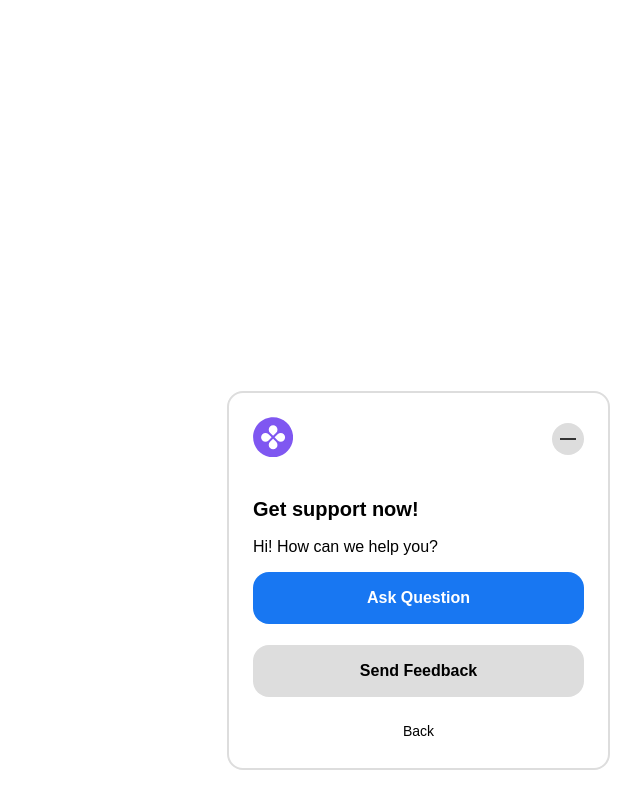
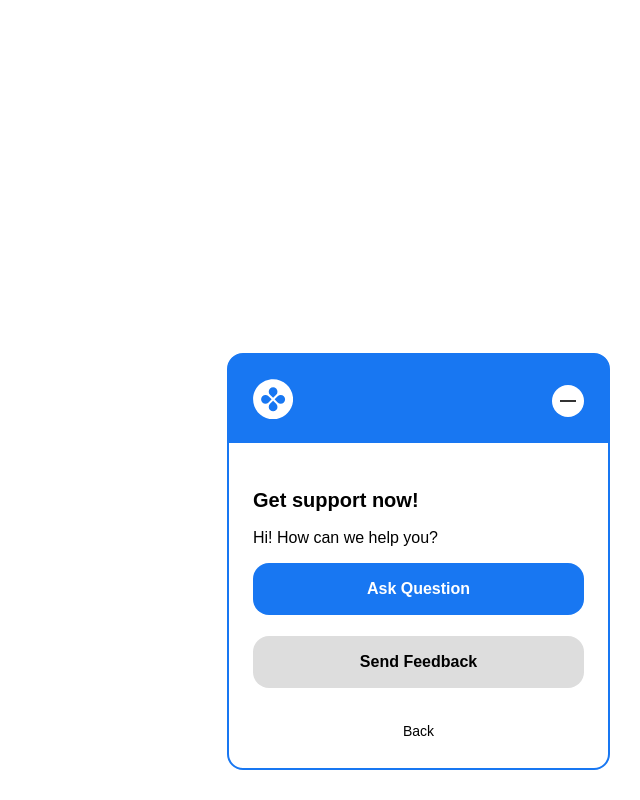
Before and after one commit to ahmetilhan24/paroter-customer-questioner-client, a Vue app: page / in a window 1280 px wide. Both pictures are taken after a click on the button 1234 px from the left and 754 px from the top of the page. Shown: the whole page, without its empty margins (640-1280 px from the left). Built offline with nearby package versions, Linux system fonts and the light colour scheme.

Commit message:
Styles updated

```diff
--- a/src/App.vue
+++ b/src/App.vue
@@ -12,12 +12,8 @@
     </transition>
     <!--Show button-->
     <transition name="fade">
-      <div class="show-button" v-if="showBtnVisible">
-        <button
-          class="circle-btn circle-btn--white"
-          @click="openParoter"
-          vertical-center
-        >
+      <div class="show-button" v-if="showBtnVisible" vertical-center>
+        <button class="circle-btn" @click="openParoter" vertical-center>
           <img src="@/assets/img/logo.svg" alt="" />
         </button>
       </div>
@@ -91,5 +87,14 @@ export default {
   .paroter-popup {
     width: 100%;
   }
+  .show-button {
+    width: 50px;
+    height: 50px;
+    border-radius: 50%;
+    background-color: $blue-one;
+    button {
+      background-color: $blue-one;
+    }
+  }
 }
 </style>
--- a/src/layouts/DefaultLayout.vue
+++ b/src/layouts/DefaultLayout.vue
@@ -21,13 +21,25 @@ export default {
 
 <style lang="scss" scoped>
 .default-layout {
+  position: relative;
   width: 383px;
   border-radius: $radius-one;
   background-color: $white;
-  border: 2px solid $gray-one;
+  border: 2px solid $blue-one;
   padding: $space-one;
+  &::before {
+    content: "";
+    display: block;
+    width: 100%;
+    position: absolute;
+    height: 88px;
+    border-radius: 10px 10px 0 0;
+    left: 0;
+    top: 0;
+    background-color: $blue-one;
+  }
   &__content {
-    padding: 21px 0;
+    padding: 30px 0;
   }
 }
 </style>
--- a/src/layouts/partials/AppHeader.vue
+++ b/src/layouts/partials/AppHeader.vue
@@ -5,7 +5,7 @@
     </div>
     <div class="app-header__right">
       <button
-        class="close-btn circle-btn circle-btn--gray"
+        class="close-btn circle-btn circle-btn--white"
         @click="closeParoter"
         vertical-center
       >
@@ -38,6 +38,9 @@ export default {
 </script>
 <style lang="scss" scoped>
 .app-header {
+  position: relative;
+  z-index: 22;
   justify-content: space-between;
+  margin-bottom: 20px;
 }
 </style>
```
Also changed, not shown: src/assets/img/logo.svg.
